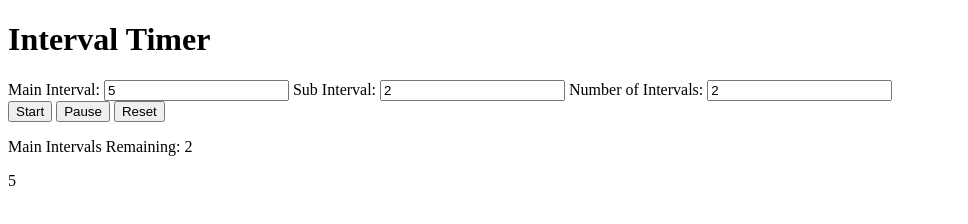
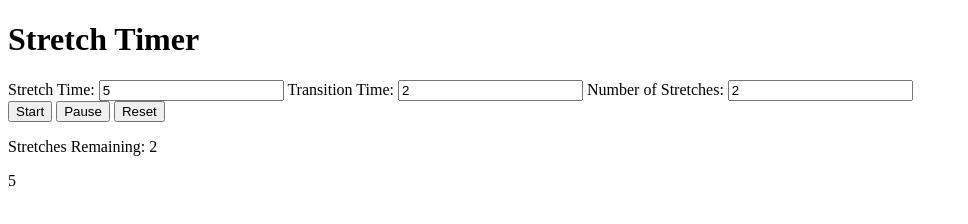
Before and after one commit to robbiejaeger/interval-timer, a website: page public/index.html in a window 1280 px wide. Shown: the whole page, without its empty margins (0-968 px from the left). Drawn offline with Linux system fonts and the light colour scheme.

Commit message:
Simplify interval swtich between main and sub

```diff
--- a/public/index.html
+++ b/public/index.html
@@ -1,19 +1,19 @@
 <!DOCTYPE html>
 <html>
 <head>
-  <title>Interval Timer</title>
+  <title>Stretch Timer</title>
 </head>
 <body>
-  <h1>Interval Timer</h1>
+  <h1>Stretch Timer</h1>
 
   <section>
-    <label for="main-interval">Main Interval:</label>
+    <label for="main-interval">Stretch Time:</label>
     <input id="main-interval-input" type="number" name="main-interval">
 
-    <label for="sub-interval">Sub Interval:</label>
+    <label for="sub-interval">Transition Time:</label>
     <input id="sub-interval-input" type="number" name="sub-interval">
 
-    <label for="num-interval">Number of Intervals:</label>
+    <label for="num-interval">Number of Stretches:</label>
     <input id="num-interval-input" type="number" name="num-interval">
   </section>
 
@@ -21,7 +21,7 @@
   <button id="pause">Pause</button>
   <button id="reset">Reset</button>
 
-  <p id="intervals-remaining">Main Intervals Remaining: <span id="num-intervals-remaining"></span></p>
+  <p id="intervals-remaining">Stretches Remaining: <span id="num-intervals-remaining"></span></p>
   <p id="time"></p>
 
   <script type="text/javascript" src="lib/easytimer.min.js"></script>
--- a/public/index.js
+++ b/public/index.js
@@ -11,7 +11,7 @@
   let mainIntervalDuration = 5; // seconds
   let subIntervalDuration = 2; // seconds
   let numInterval = 2;
-  let intervalCounter = numInterval * 2;
+  let onMainInterval = true;
   let currentCountdownDuration = null;
 
   const timer = new Timer();
@@ -39,13 +39,17 @@
   };
 
   const determineIntervalToUse = () => {
-    if (intervalCounter % 2 === 0) {
+    if (onMainInterval) {
       currentCountdownDuration = mainIntervalDuration;
-      numInterval--;
     } else {
       currentCountdownDuration = subIntervalDuration;
     }
-    intervalCounter--;
+  };
+
+  const decrementInterval = () => {
+    if (onMainInterval) {
+      numInterval--;
+    }
   };
 
   const resetCountdown = () => {
@@ -70,6 +74,8 @@
   });
 
   timer.addEventListener('targetAchieved', () => {
+    onMainInterval ^= true;
+    decrementInterval();
     numIntervalDisplay.innerText = numInterval;
     if (numInterval > 0) {
       startCountdown();
```
Lines whose indentation alone changed are shown as unchanged.
